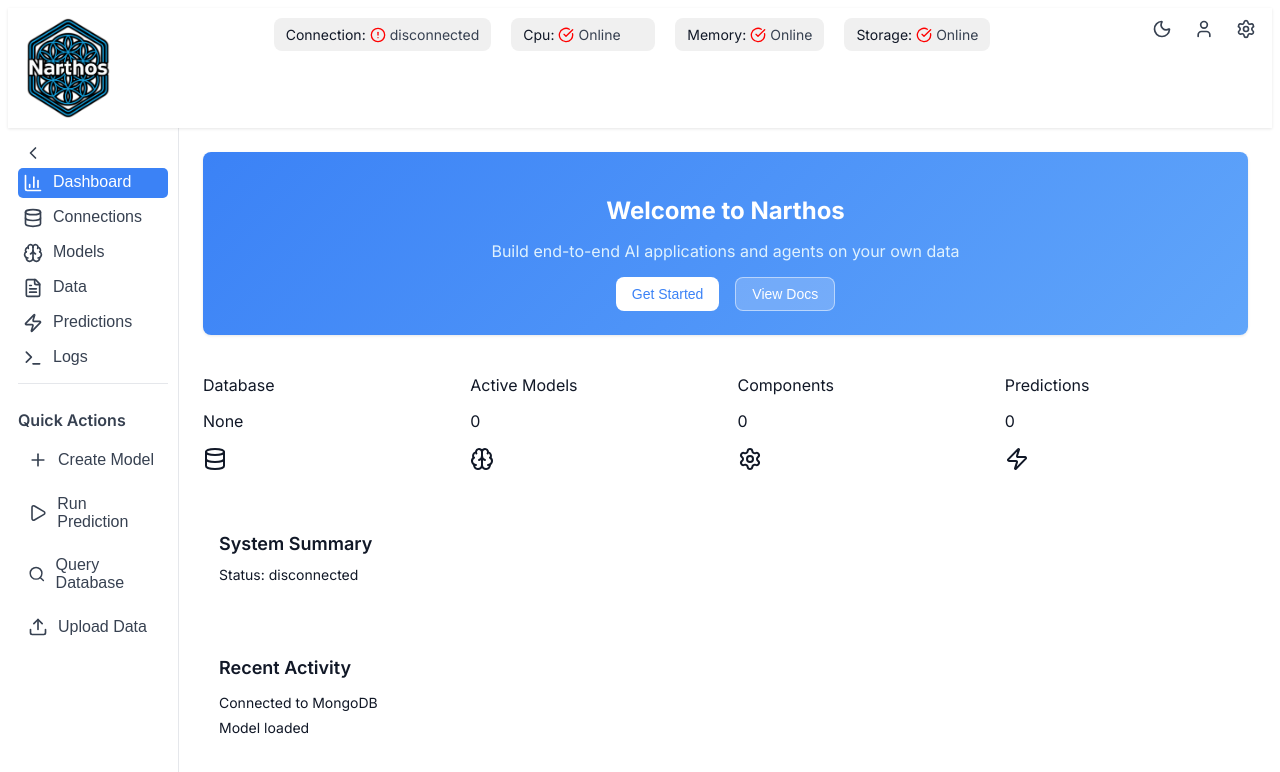
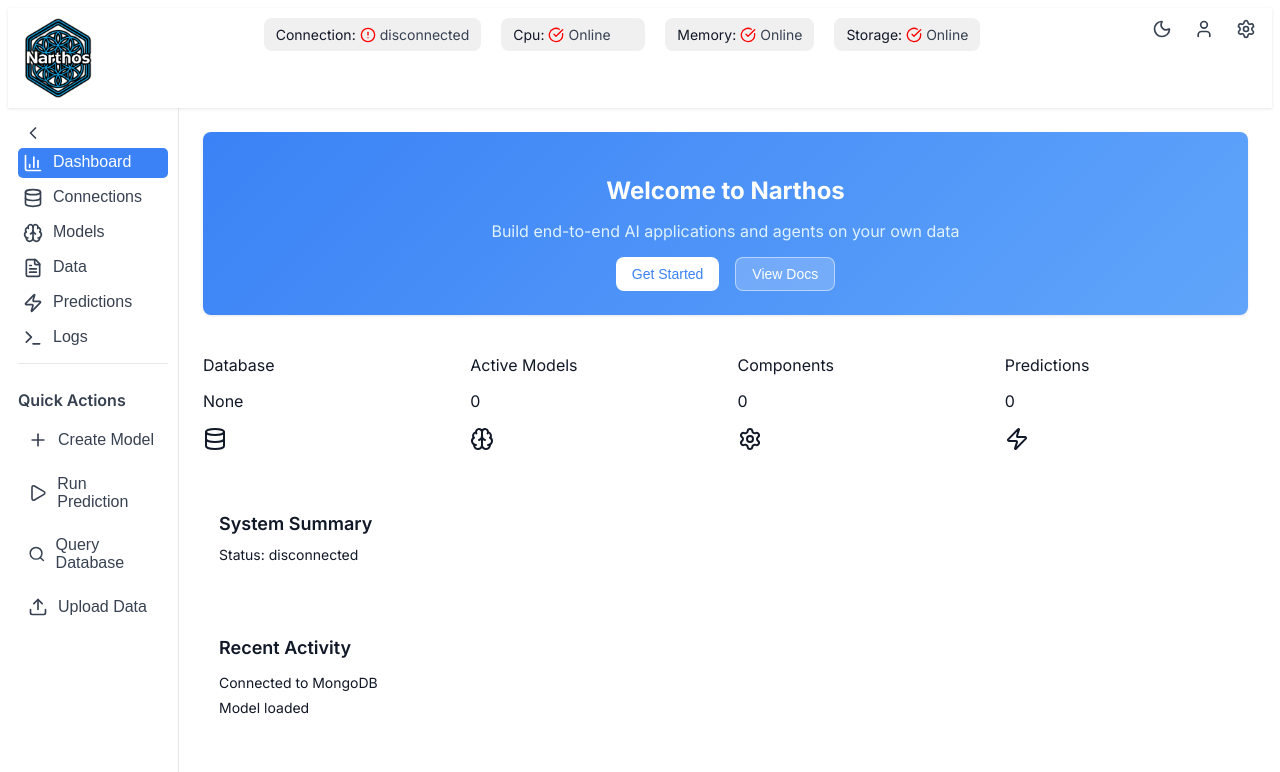
Before and after one commit to Furginator/narthos, a React (Vite) app: page / in a window 1280 px wide. Shown: the top 772 px of the page. Built offline with nearby package versions, Linux system fonts and the light colour scheme.

Commit message:
Adjusted logo size

```diff
--- a/src/styles/Header.css
+++ b/src/styles/Header.css
@@ -6,7 +6,7 @@
   background-color: white;
   box-shadow: 0 1px 3px rgba(0, 0, 0, 0.1);
   position: relative;
-  min-height: 100px;
+  min-height: 80px;
 }
 
 .dark .header {
@@ -26,8 +26,8 @@
 }
 
 .logo-icon {
-  max-width: 100px;
-  max-height: 100px;
+  max-width: 80px;
+  max-height: 80px;
   object-fit: contain;
 }
 
```
